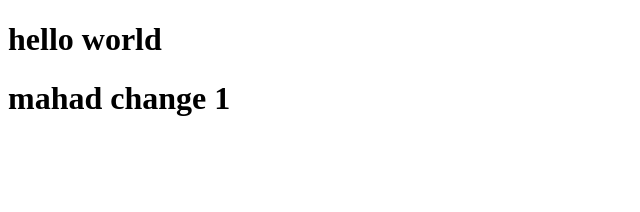
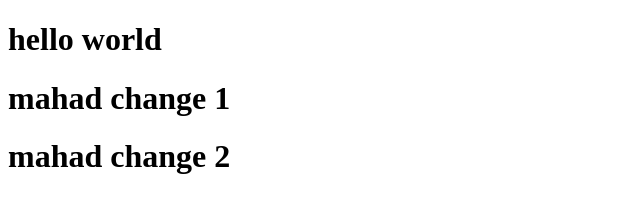
Before and after one commit to mahadalifazil/BootCamp2020Samples, a plain HTML site: page index.html in a window 1280 px wide. Shown: the whole page, without its empty margins (0-640 px from the left). Drawn offline with Linux system fonts and the light colour scheme.

Commit message:
updated index.html

```diff
--- a/index.html
+++ b/index.html
@@ -8,5 +8,6 @@
 <body>
     <h1>hello world </h1>
     <h1>mahad change 1</h1>
+    <h1>mahad change 2</h1>
 </body>
 </html>
```
